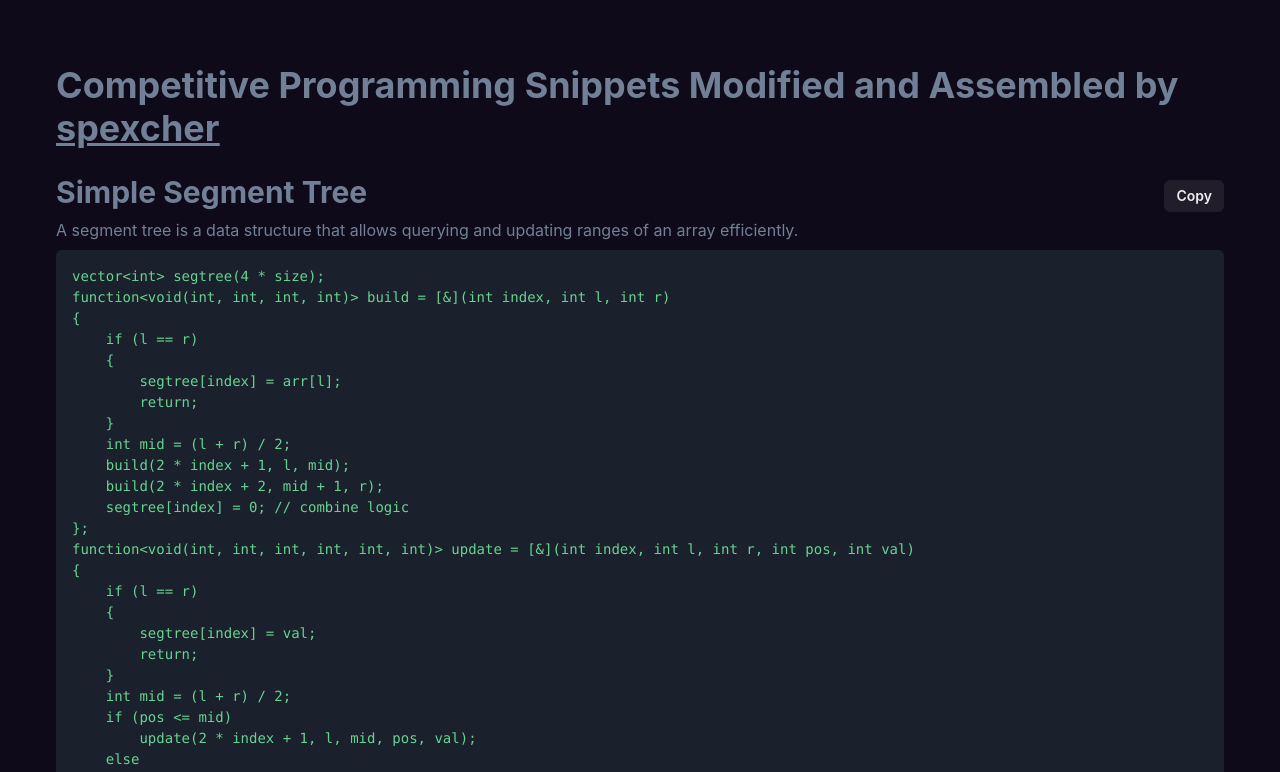
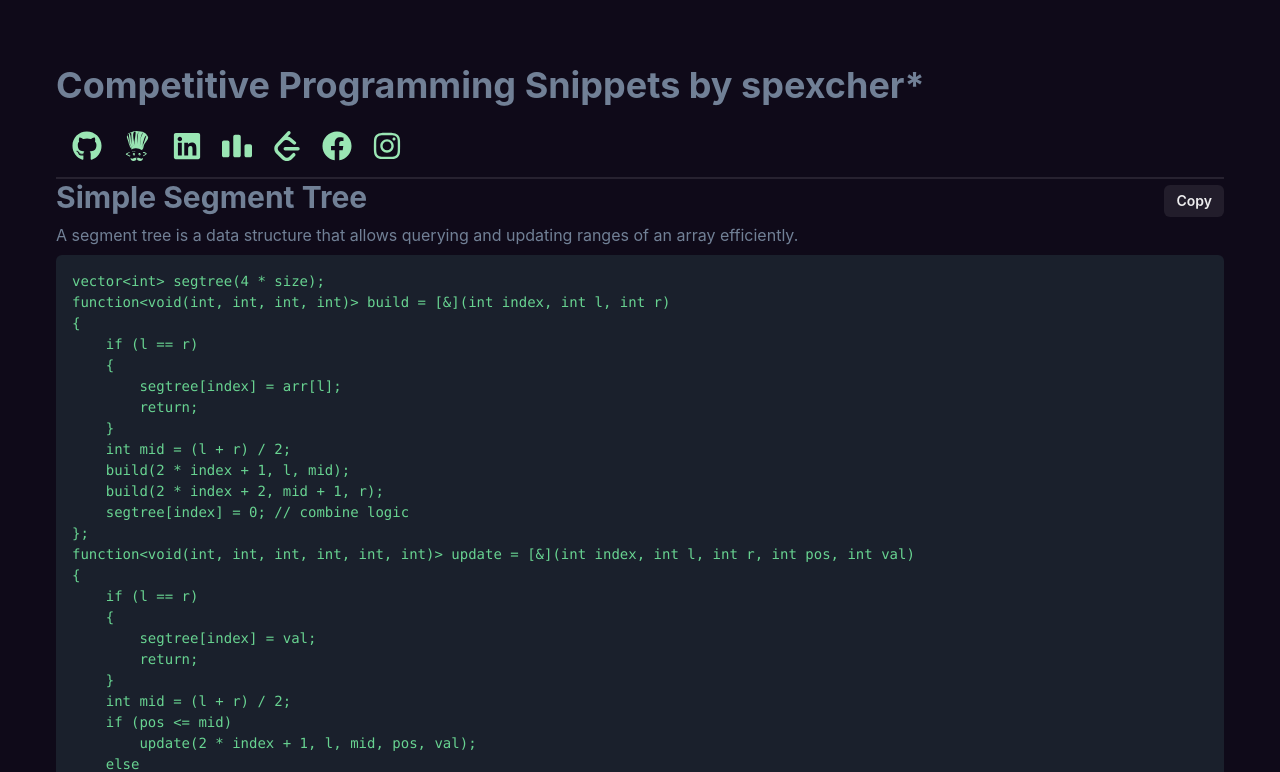
Before and after one commit to spexcher/CEditor, a React (Vite) app: page /snippets in a window 1280 px wide. Shown: the top 772 px of the page. Built offline with nearby package versions, Linux system fonts and the light colour scheme.

Commit message:
Update SnippetPage.jsx

```diff
--- a/src/components/SnippetPage.jsx
+++ b/src/components/SnippetPage.jsx
@@ -9,7 +9,10 @@ import {
   useClipboard,
   HStack,
 } from "@chakra-ui/react";
-
+import { FaGithub, FaLinkedin, FaFacebook, FaInstagram } from "react-icons/fa";
+import { SiCodeforces, SiLeetcode } from "react-icons/si";
+import { SiCodechef } from "react-icons/si";
+import { Link } from "react-router-dom";
 const SnippetPage = () => {
   // Segment Tree snippet text
   const segmentTreeCode = `template <typename num_t>
@@ -649,8 +652,6 @@ string addStrings(string s1, string s2)
 // cout << "Result of adding strings: " << result << endl;
 `;
 
-
-
   const multiply_polynomials_code = `vector<int> karatsuba_multiply_polynomials(const vector<int> &a, const vector<int> &b)
 {
   int n = a.size();
@@ -857,31 +858,100 @@ void initsegsieve(int l, int r)
     useClipboard(dijkstraCode);
   const { hasCopied: hasCopiedMatrix, onCopy: onCopyMatrix } =
     useClipboard(matrix_code);
-  const { hasCopied: hasCopiedDSU, onCopy: onCopyDSU } =
-    useClipboard(DSU_code);
-  const { hasCopied: hasCopied_substring_hash_code, onCopy: onCopy_substring_hash_code } =
-    useClipboard(substring_hash_code);
+  const { hasCopied: hasCopiedDSU, onCopy: onCopyDSU } = useClipboard(DSU_code);
+  const {
+    hasCopied: hasCopied_substring_hash_code,
+    onCopy: onCopy_substring_hash_code,
+  } = useClipboard(substring_hash_code);
   const { hasCopied: hasCopied_hld_code, onCopy: onCopy_hld_code } =
     useClipboard(substring_hash_code);
-  const { hasCopied: hasCopied_add_multiply_strings, onCopy: onCopy_add_multiply_strings } =
-    useClipboard(add_multiply_strings_code);
-  const { hasCopied: hasCopied_multiply_polynomials, onCopy: onCopy_multiply_polynomials } =
-    useClipboard(multiply_polynomials_code);
+  const {
+    hasCopied: hasCopied_add_multiply_strings,
+    onCopy: onCopy_add_multiply_strings,
+  } = useClipboard(add_multiply_strings_code);
+  const {
+    hasCopied: hasCopied_multiply_polynomials,
+    onCopy: onCopy_multiply_polynomials,
+  } = useClipboard(multiply_polynomials_code);
   const { hasCopied: hasCopied_KMP, onCopy: onCopy_KMP } =
     useClipboard(KMP_code);
   const { hasCopied: hasCopied_ETF, onCopy: onCopy_ETF } =
     useClipboard(ETF_code);
   const { hasCopied: hasCopied_SOE, onCopy: onCopy_SOE } =
     useClipboard(SOE_code);
-  const { hasCopied: hasCopied_simple_segment_tree, onCopy: onCopy_simple_segment_tree } =
-    useClipboard(simple_segment_tree_code);
+  const {
+    hasCopied: hasCopied_simple_segment_tree,
+    onCopy: onCopy_simple_segment_tree,
+  } = useClipboard(simple_segment_tree_code);
 
   return (
     <Box p={8}>
-      <Heading as="h1" size="xl" mb={6}>
-        Competitive Programming Snippets Modified and Assembled by <u><a href="https://www.linkedin.com/in/gourabmodak/">spexcher</a></u>
+      <Heading as="h1" size="xl" mb={2}>
+        Competitive Programming Snippets by spexcher*
       </Heading>
 
+      <div
+        style={{
+          display: "flex",
+          gap: "20px",
+          //"margin-top": "0.2rem",
+          color: "#9AE6B4",
+          padding: "1rem",
+          borderRadius: "0.5rem",
+        }}
+      >
+        <Link
+          href="https://github.com/spexcher"
+          target="_blank"
+          rel="noopener noreferrer"
+        >
+          <FaGithub size={30} />
+        </Link>
+        <Link
+          href="https://www.codechef.com/users/spexcher"
+          target="_blank"
+          rel="noopener noreferrer"
+        >
+          <SiCodechef size={30} />
+        </Link>
+        <Link
+          href="https://www.linkedin.com/in/gourabmodak/"
+          target="_blank"
+          rel="noopener noreferrer"
+        >
+          <FaLinkedin size={30} />
+        </Link>
+        <Link
+          href="https://codeforces.com/profile/spexcher"
+          target="_blank"
+          rel="noopener noreferrer"
+        >
+          <SiCodeforces size={30} />
+        </Link>
+        <Link
+          href="https://leetcode.com/spexcher/"
+          target="_blank"
+          rel="noopener noreferrer"
+        >
+          <SiLeetcode size={30} />
+        </Link>
+        <Link
+          href="https://facebook.com/spexcher"
+          target="_blank"
+          rel="noopener noreferrer"
+        >
+          <FaFacebook size={30} />
+        </Link>
+        <Link
+          href="https://instagram.com/spexcher"
+          target="_blank"
+          rel="noopener noreferrer"
+        >
+          <FaInstagram size={30} />
+        </Link>
+      </div>
+      <Divider />
+      <Divider />
       <VStack align="start" spacing={8}>
         {/* Simple Segment Tree */}
         <Box width="100%">
@@ -946,7 +1016,9 @@ void initsegsieve(int l, int r)
             </Button>
           </HStack>
           <Text mb={2}>
-          The Disjoint Set Union (DSU) data structure, which allows you to add edges to a graph and test whether two vertices of the graph are connected.
+            The Disjoint Set Union (DSU) data structure, which allows you to add
+            edges to a graph and test whether two vertices of the graph are
+            connected.
           </Text>
           <Code
             p={4}
@@ -1000,9 +1072,7 @@ void initsegsieve(int l, int r)
               {hasCopied_substring_hash_code ? "Copied!" : "Copy"}
             </Button>
           </HStack>
-          <Text mb={2}>
-            Substring Hash in O(1)
-          </Text>
+          <Text mb={2}>Substring Hash in O(1)</Text>
           <Code
             p={4}
             rounded="md"
@@ -1054,9 +1124,7 @@ void initsegsieve(int l, int r)
               {hasCopiedMatrix ? "Copied!" : "Copy"}
             </Button>
           </HStack>
-          <Text mb={2}>
-            Common Matrix operations and exponentiation
-          </Text>
+          <Text mb={2}>Common Matrix operations and exponentiation</Text>
           <Code
             p={4}
             rounded="md"
@@ -1079,9 +1147,7 @@ void initsegsieve(int l, int r)
               {hasCopied_add_multiply_strings ? "Copied!" : "Copy"}
             </Button>
           </HStack>
-          <Text mb={2}>
-           Functions to Add and Multiply Strings
-          </Text>
+          <Text mb={2}>Functions to Add and Multiply Strings</Text>
           <Code
             p={4}
             rounded="md"
@@ -1104,9 +1170,7 @@ void initsegsieve(int l, int r)
               {hasCopied_multiply_polynomials ? "Copied!" : "Copy"}
             </Button>
           </HStack>
-          <Text mb={2}>
-          Multiply Polynomials by Karastuba Method
-          </Text>
+          <Text mb={2}>Multiply Polynomials by Karastuba Method</Text>
           <Code
             p={4}
             rounded="md"
@@ -1130,7 +1194,12 @@ void initsegsieve(int l, int r)
             </Button>
           </HStack>
           <Text mb={2}>
-          the Knuth-Morris-Pratt algorithm (or KMP algorithm) is a string-searching algorithm that searches for occurrences of a "word" W within a main "text string" S by employing the observation that when a mismatch occurs, the word itself embodies sufficient information to determine where the next match could begin, thus bypassing re-examination of previously matched characters.
+            the Knuth-Morris-Pratt algorithm (or KMP algorithm) is a
+            string-searching algorithm that searches for occurrences of a "word"
+            W within a main "text string" S by employing the observation that
+            when a mismatch occurs, the word itself embodies sufficient
+            information to determine where the next match could begin, thus
+            bypassing re-examination of previously matched characters.
           </Text>
           <Code
             p={4}
@@ -1155,7 +1224,13 @@ void initsegsieve(int l, int r)
             </Button>
           </HStack>
           <Text mb={2}>
-          In number theory, Euler's totient function counts the positive integers up to a given integer n that are relatively prime to n. It is written using the Greek letter phi as φ ( n ) , and may also be called Euler's phi function. In other words, it is the number of integers k in the range 1 ≤ k ≤ n for which the greatest common divisor gcd(n, k) is equal to 1. The integers k of this form are sometimes referred to as totatives of n.
+            In number theory, Euler's totient function counts the positive
+            integers up to a given integer n that are relatively prime to n. It
+            is written using the Greek letter phi as φ ( n ) , and may also be
+            called Euler's phi function. In other words, it is the number of
+            integers k in the range 1 ≤ k ≤ n for which the greatest common
+            divisor gcd(n, k) is equal to 1. The integers k of this form are
+            sometimes referred to as totatives of n.
           </Text>
           <Code
             p={4}
@@ -1180,7 +1255,8 @@ void initsegsieve(int l, int r)
             </Button>
           </HStack>
           <Text mb={2}>
-          In mathematics, the sieve of Eratosthenes is an ancient algorithm for finding all prime numbers up to any given limit.
+            In mathematics, the sieve of Eratosthenes is an ancient algorithm
+            for finding all prime numbers up to any given limit.
           </Text>
           <Code
             p={4}
@@ -1205,9 +1281,7 @@ void initsegsieve(int l, int r)
               {hasCopied_hld_code ? "Copied!" : "Copy"}
             </Button>
           </HStack>
-          <Text mb={2}>
-            Operations on trees !
-          </Text>
+          <Text mb={2}>Operations on trees !</Text>
           <Code
             p={4}
             rounded="md"
@@ -1220,7 +1294,6 @@ void initsegsieve(int l, int r)
           </Code>
         </Box>
         <Divider />
-
       </VStack>
     </Box>
   );
```
Lines whose indentation alone changed are shown as unchanged.
